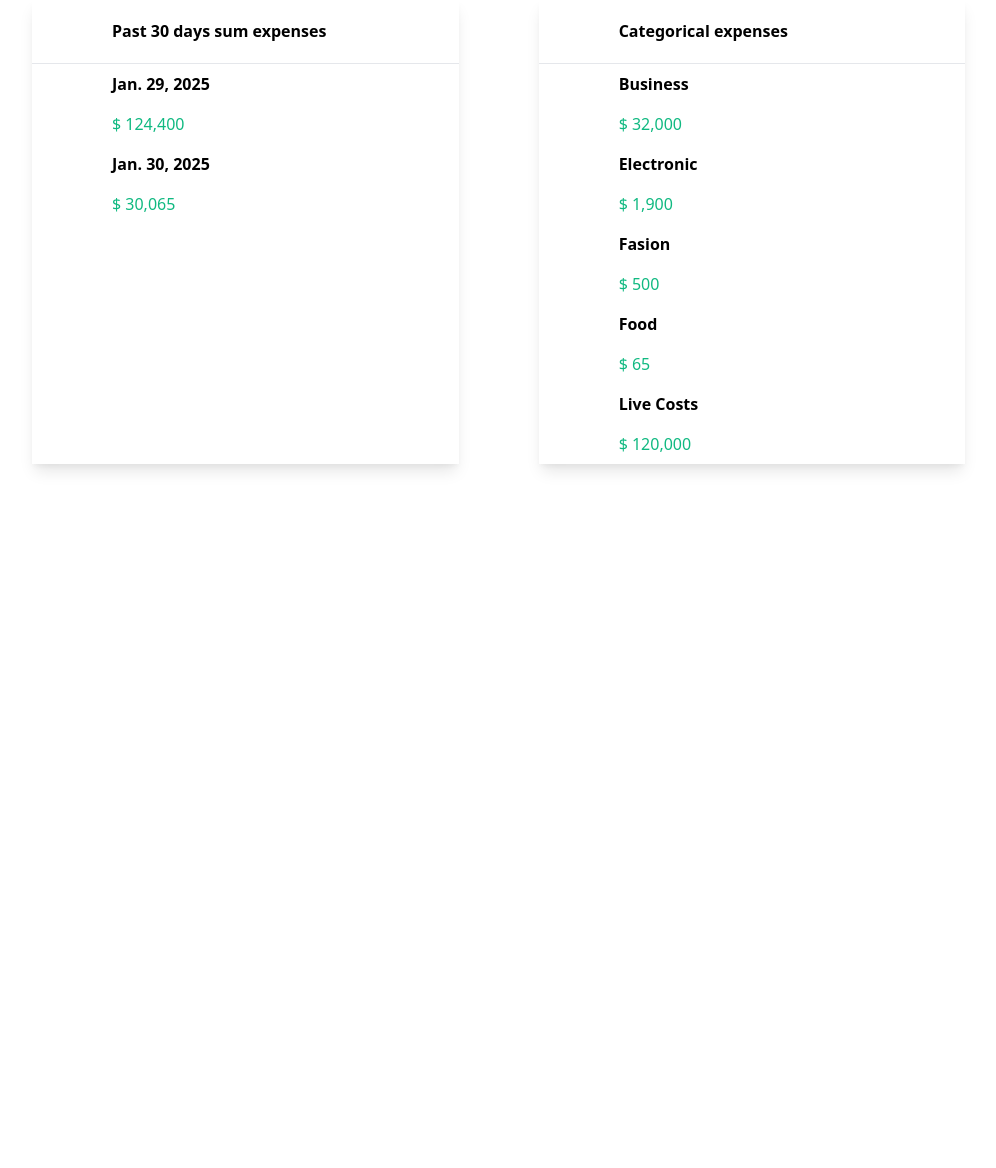
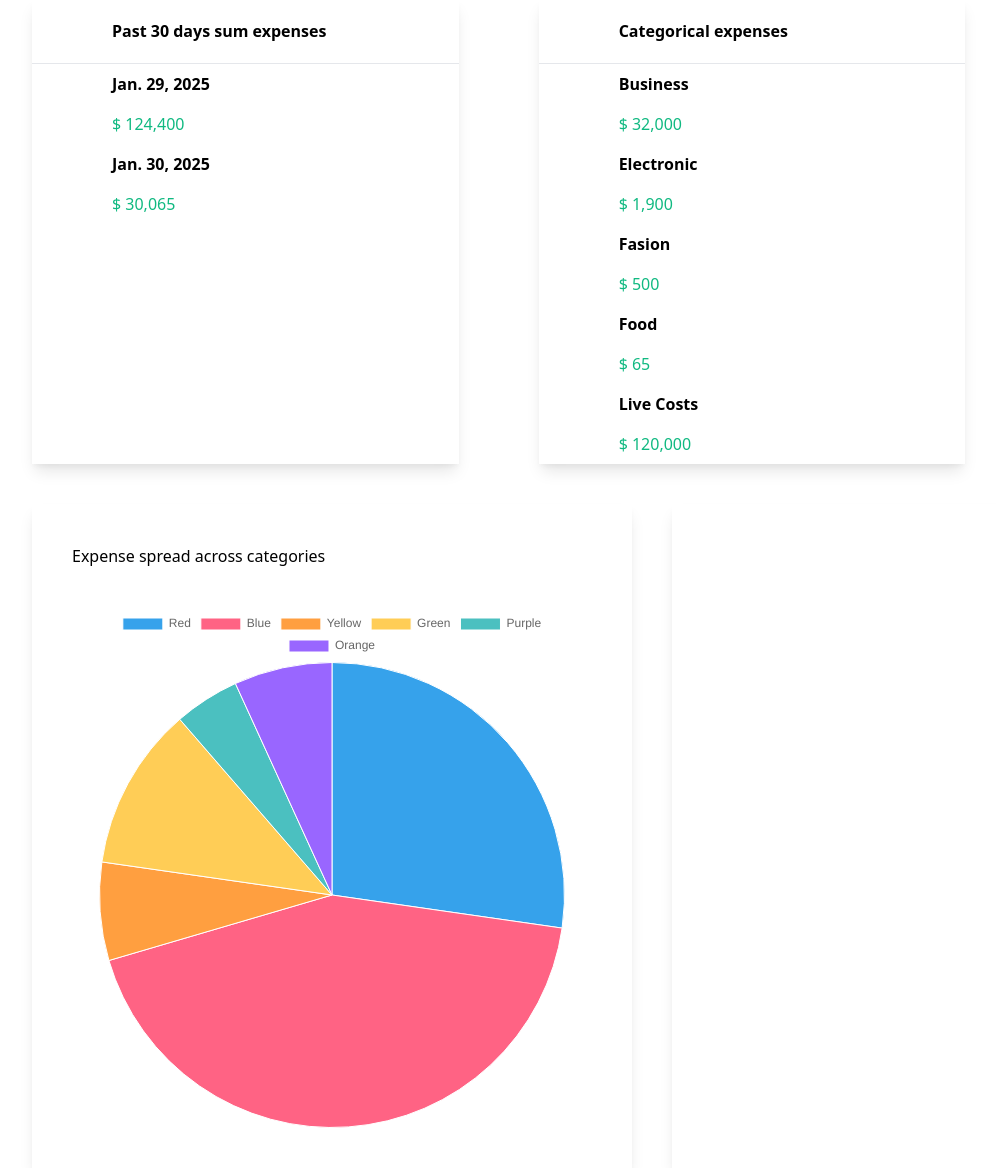
Before and after one commit to CoderMahruf/Expense-tracker, a Django app: page / in a window 1280 px wide. Shown: the part 1199-2367 px from the top of the page, without its empty margins (8-1004 px from the left). Before the commit the page ends 1670 px from the top, so only its background shows below. Run offline with Django 5.2, Linux system fonts and the light colour scheme; data comes from the database, SQL or seed files in the repository; style sheets or scripts are compiled from the project's sources.

Commit message:
Settings up expense charts

```diff
--- a/myapp/templates/myapp/index.html
+++ b/myapp/templates/myapp/index.html
@@ -128,4 +128,35 @@
         </div>
     </div>
 </div>
+
+<div class="flex">
+    <div class="w-1/2 shadow-lg ml-10">
+        <h1 class="m-10">Expense spread across categories</h1>
+        <canvas id="myChart" class="m-10"></canvas>
+    </div>
+    <div class="w-1/2 shadow-lg ml-10">
+
+    </div>
+</div>
+
+
+<script src="https://cdnjs.cloudflare.com/ajax/libs/Chart.js/4.4.1/chart.min.js"></script>
+<script src="https://cdn.jsdelivr.net/npm/chart.js"></script>
+
+<script>
+    const ctx = document.getElementById('myChart');
+
+    new Chart(ctx, {
+        type: 'pie',
+        data: {
+            labels: ['Red', 'Blue', 'Yellow', 'Green', 'Purple', 'Orange'],
+            datasets: [{
+                label: '# of Votes',
+                data: [12, 19, 3, 5, 2, 3],
+                borderWidth: 1
+            }]
+        },
+    });
+</script>
+
 {% endblock content %}
```
